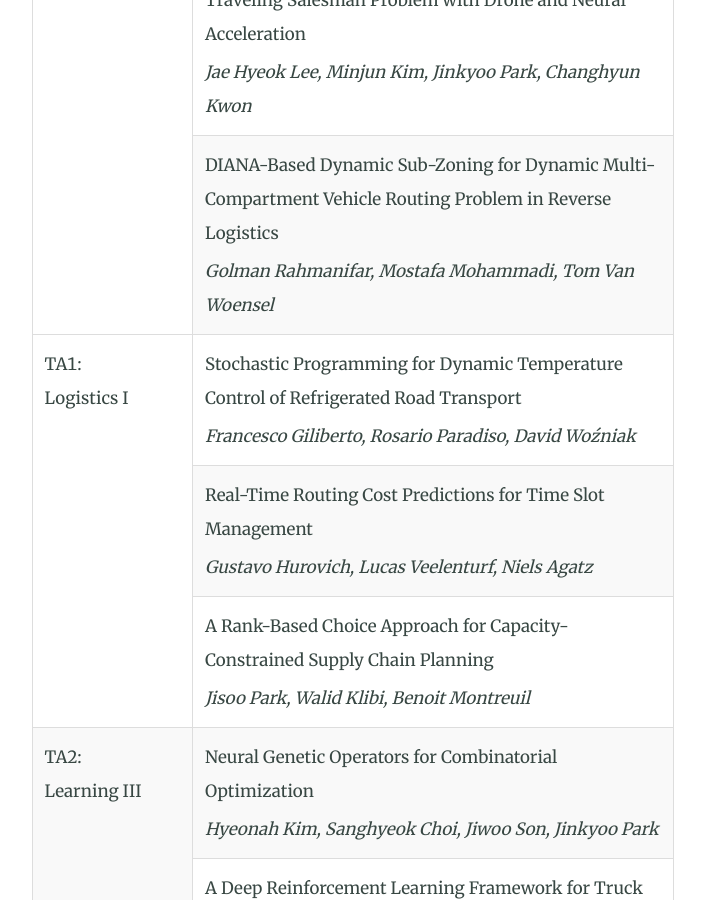
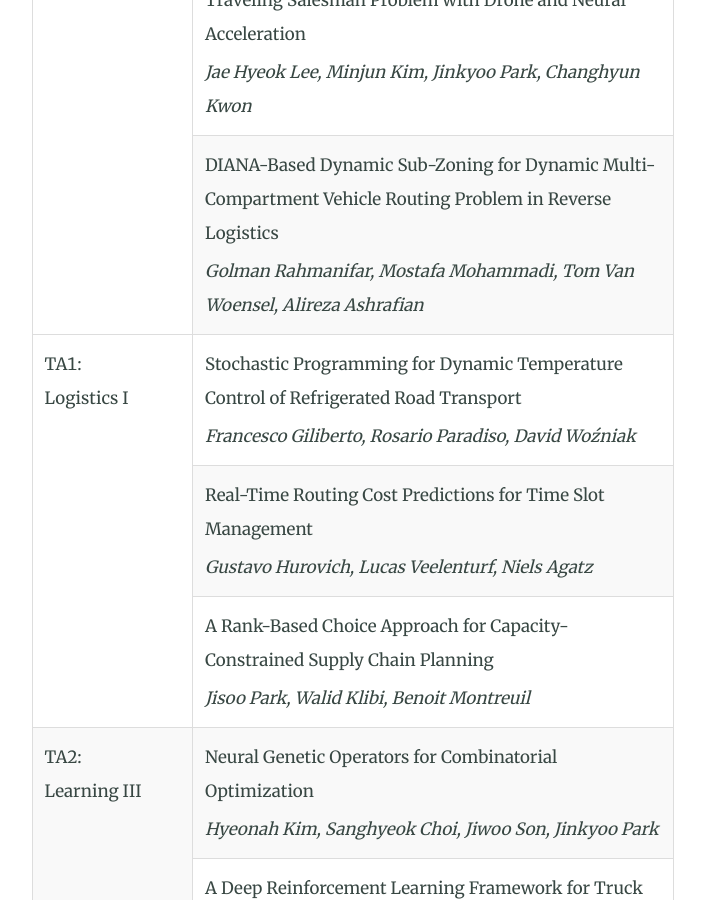
Before and after one commit to tsl2025kaist/tsl2025kaist.github.io, a Jekyll site: the page built from program.html, in a window 1280 px wide and 900 px high, scrolled down 4653 px. Shown: the whole window, without its empty margins (287-992 px from the left). Built offline with Jekyll 4.4.1, drawn with Linux system fonts in a browser that asks for light colours.

Commit message:
Fix error - Add authors on the MC2 papaer

```diff
--- a/program.html
+++ b/program.html
@@ -280,7 +280,7 @@ aside: false
             <tr>
                 <td>
                     DIANA-Based Dynamic Sub-Zoning for Dynamic Multi-Compartment Vehicle Routing Problem in Reverse Logistics
-                    <span class="author">Golman Rahmanifar, Mostafa Mohammadi, Tom Van Woensel</span>
+                    <span class="author">Golman Rahmanifar, Mostafa Mohammadi, Tom Van Woensel, Alireza Ashrafian</span>
                 </td>
             </tr>
             <tr>
```
